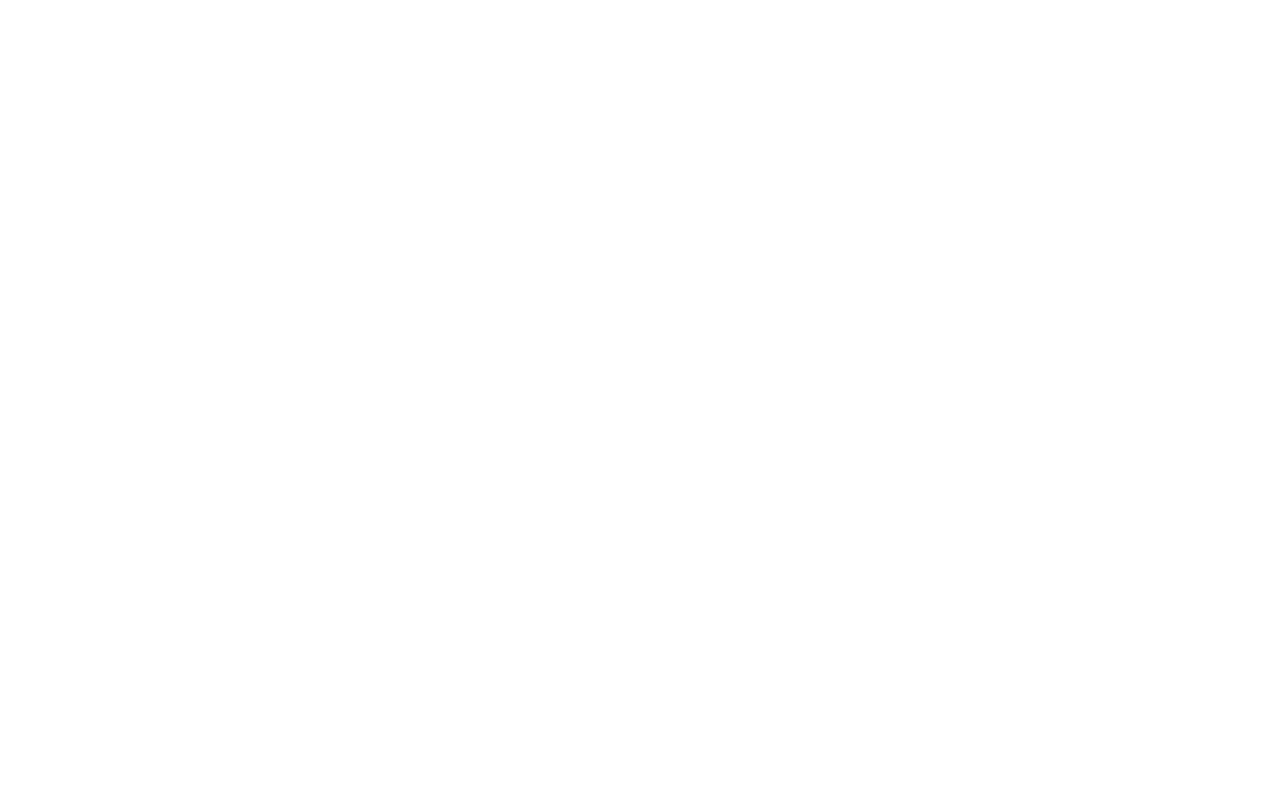
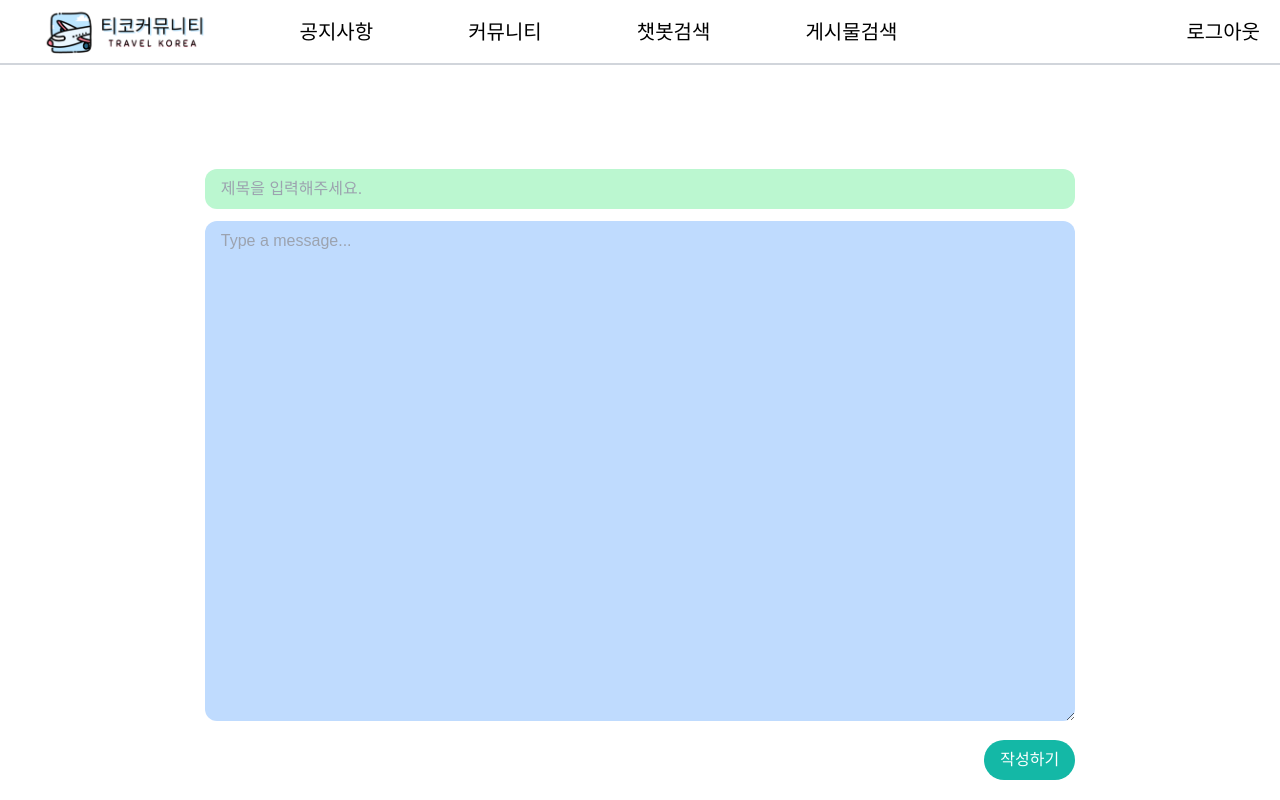
Before and after one commit to ajin1597/TkoCommunity, a React (Create React App) app in the folder travel_korea/: page /NoticeWriting in a window 1280 px wide. Before the commit this address had no page. Shown: the top 800 px of the page. Built offline with nearby package versions, Linux system fonts and the light colour scheme; no server answers; sample sign-in values are in the browser's storage; a web font is replaced by a local one.

Commit message:
2023.05.27 2

```diff
--- a/travel_korea/src/components/Community/Writing.jsx
+++ b/travel_korea/src/components/Community/CommuWriting.jsx
@@ -8,7 +8,7 @@
 // import q4 from "../assets/images/q3.jpg"
 // import q5 from "../assets/images/q3.jpg"
 
-const Writing = () => {
+const CommuWriting = () => {
   let location = useLocation();
   const imageInput = useRef();
 
@@ -162,4 +162,4 @@
   );
 };
 
-export default Writing;
+export default CommuWriting;
--- a/travel_korea/src/components/Notice/NoticePage.js
+++ b/travel_korea/src/components/Notice/NoticePage.js
@@ -23,7 +23,7 @@
     fetch(`${url}/api/notice/count`)
       .then((res) => res.json())
       .then((json) => {
-        setListCount(json.count[0].count);
+        setListCount(json.count);
       });
   }, []);
 
@@ -32,8 +32,8 @@
     fetch(`${url}/api/notice/${page}`)
       .then((res) => res.json())
       .then((json) => {
-        console.log(json.mainResult);
-        setNoticData(json.mainResult);
+        console.log(json);
+        setNoticData(json);
       });
   }, [page]);
 
@@ -52,7 +52,7 @@
               공지사항
             </div>
             <div className="w-full flex justify-end mb-4">
-              <Link to={`/Writing`} className="flex justify-center items-center rounded-lg border-2 text-gray-50 bg-green-400 w-20 h-14 hover:bg-green-500">글쓰기</Link>
+              <Link to={`/NoticeWriting`} className="flex justify-center items-center rounded-lg border-2 text-gray-50 bg-green-400 w-20 h-14 hover:bg-green-500">글쓰기</Link>
             </div>
             <div
               id="리스트 타이틀"
--- /dev/null
+++ b/travel_korea/src/components/Notice/NoticeWriting.jsx
@@ -0,0 +1,92 @@
+import { useLocation } from "react-router-dom";
+import Header from "../../Layout/Layout";
+import { useEffect, useState } from "react";
+import CheckLogin from "../../util/CheckLogin";
+
+const NoticeWriting = () => {
+  let location = useLocation();
+
+  const url = process.env.REACT_APP_API_URL;
+
+  // 로그인 상태 확인
+  useEffect(() => {
+    if (!CheckLogin()) {
+      alert("로그인 후 글 작성이 가능합니다.");
+      localStorage.setItem("pathName", location.pathname);
+      window.location.replace("/login");
+    }
+  }, []);
+
+  const [inputTitle, setInputTitle] = useState(""); // 제목
+  const [inputValue, setInputValue] = useState(""); // 내용
+
+  const handleFormSubmit = (e) => {
+    e.preventDefault();
+
+    if (!inputTitle) {
+      alert("제목을 입력해주세요");
+      return;
+    } else if (!inputValue) {
+      alert("내용을 입력해주세요");
+      return;
+    }
+
+    const formData = new FormData();
+
+    formData.append("title", inputTitle);
+    formData.append("contents", inputValue);
+
+    fetch(`${url}/api/notice/writing`, {
+      method: "POST",
+      body: formData,
+    })
+      .then((res) => res.json())
+      .then((json) => window.location.replace(`/SingleNoticPage/${json}`));
+  };
+
+
+  return (
+    <div>
+      <Header>
+        <div className="py-16 h-full w-full flex-1">
+          <form
+            id="writingForm"
+            className="space-y-3"
+            onSubmit={handleFormSubmit}
+          >
+
+            {/* 제목 */}
+            <input
+              type="text"
+              className="py-2 px-4 rounded-xl bg-green-200 w-full"
+              placeholder="제목을 입력해주세요."
+              value={inputTitle}
+              onChange={(e) => setInputTitle(e.target.value)}
+            />
+
+            {/* 본문 */}
+            <textarea
+              type="text"
+              className="py-2 px-4 rounded-xl bg-blue-200 w-full h-[500px]"
+              placeholder="Type a message..."
+              value={inputValue}
+              onChange={(e) => setInputValue(e.target.value)}
+            />
+
+            {/* 작성 버튼 */}
+            <div className="flex justify-end">
+              <button
+                type="submit"
+                className="bg-teal-500 hover:bg-teal-600 text-white py-2 px-4 rounded-full flex justify-end"
+              >
+                작성하기
+              </button>
+            </div>
+          </form>
+        </div>
+      </Header>
+    </div>
+  );
+};
+
+export default NoticeWriting;
--- a/travel_korea/src/components/Notice/SingleNoticPage.jsx
+++ b/travel_korea/src/components/Notice/SingleNoticPage.jsx
@@ -5,100 +5,35 @@
 const SingNoticPage = () => {
   const navigate = useNavigate();
   const { postNum } = useParams();
-  const [previousPost, setPreviousPost] = useState(); // 이전게시물
+  // const [previousPost, setPreviousPost] = useState(); // 이전게시물
   const [currentPost, setCurrentPost] = useState(); // 현재게시물
-  const [nextPost, setNextPost] = useState(); // 다음게시물
+  // const [nextPost, setNextPost] = useState(); // 다음게시물
   const [searchPageNum, setSearchPageNum] = useState();
   const [inputValue, setInputValue] = useState(""); // 내용글
 
-  const handleFormSubmit = (e) => {
-    if(!inputValue) {
-      e.preventDefault();
+  // const handleFormSubmit = (e) => {
+  //   if (!inputValue) {
+  //     e.preventDefault();
 
-      alert("댓글을 입력")
-    }
+  //     alert("댓글을 입력");
+  //   }
 
-    const formData = new FormData();
+  //   const formData = new FormData();
 
-    formData.append("contents", inputValue);
-    formData.append("token", localStorage.getItem("token"))
+  //   formData.append("contents", inputValue);
+  //   formData.append("token", localStorage.getItem("token"));
 
-    //로그인 안하면 못하게
+  //   //로그인 안하면 못하게
+  // };
 
-  }
+  const url = process.env.REACT_APP_API_URL;
 
-  const url = process.env.REACT_APP_API_URL
-
-  const noticeDetail = [
-    {
-      "num": "1",
-      "title": "qwe",
-      "date": "2023.05.23",
-      "writer": "이진우",
-      "contents": "qqqqqqqqqqqqqqqqqqqqqqqqqqqqqqqqqqqqqqq",
-    }
-  ];
-  console.log(noticeDetail.num);
   useEffect(() => {
     fetch(`${url}/api/noticeDetail/${postNum}`)
       .then((res) => res.json())
       .then((json) => {
-        const singleNoticData = json.noticeDetail;
-        setSearchPageNum(parseInt(singleNoticData[0].page / 10 + 1));
-
-        const now = () => {
-          setPreviousPost(singleNoticData[2]);
-          setCurrentPost(singleNoticData[1]);
-          setNextPost(singleNoticData[0]);
-        };
-
-        const first = () => {
-          setCurrentPost(singleNoticData[1]);
-          setNextPost(singleNoticData[0]);
-          setPreviousPost(null);
-        };
-
-        const end = () => {
-          setPreviousPost(singleNoticData[1]);
-          setCurrentPost(singleNoticData[0]);
-          setNextPost(null);
-        };
-
-        return singleNoticData.length === 4 ? now()
-          : singleNoticData[1].num === parseInt(postNum) ? first()
-            : singleNoticData[0].num === parseInt(postNum) ? end()
-              : null;
-
-        // if (singleNoticData[2]) { // 중간게시물 선택시
-        //     setPreviousPost(singleNoticData[0]);
-        //     setCurrentPost(singleNoticData[1]);
-        //     setNextPost(singleNoticData[2]);
-        // } else if (singleNoticData[1].num === parseInt(postNum)) { // 첫 게시물 선택시
-        //     setCurrentPost(singleNoticData[1]);
-        //     setNextPost(singleNoticData[0]);
-        // } else if (singleNoticData[0].num === parseInt(postNum)) { // 마지막 게시물 선택시
-        //     setPreviousPost(singleNoticData[1]);
-        //     setCurrentPost(singleNoticData[0]);
-        // } else {
-        //     return null;
-        // }
-
-        // return (
-        //     singleNoticData[2] ? () => {
-        //         setPreviousPost(singleNoticData[0]);
-        //         setCurrentPost(singleNoticData[1]);
-        //         setNextPost(singleNoticData[2]);
-        //     } :
-        //         singleNoticData[1].num === parseInt(postNum) ? () => {
-        //             setCurrentPost(singleNoticData[1]);
-        //             setNextPost(singleNoticData[0]);
-        //         }
-        //             :
-        //             singleNoticData[0].num === parseInt(postNum) ? () => {
-        //                 setPreviousPost(singleNoticData[1]);
-        //                 setCurrentPost(singleNoticData[0]);
-        //             } : null
-        // )
+        setSearchPageNum(parseInt(json[0].page / 10 + 1));
+        setCurrentPost(...json);
       });
   }, [postNum]);
 
@@ -111,7 +46,7 @@
               id="Top Layout"
               className={`flex justify-start items-end pb-16 mb-5 h-[150px] text-3xl border-b-2 border-gray-300 `}
             >
-              공지사항 - {currentPost.num}번 게시물
+              공지사항
             </div>
             <div className="flex justify-between items-center border-b-2 border-black">
               <div className="text-3xl mb-8 ">{currentPost.title}</div>
@@ -123,22 +58,37 @@
             <div className="mt-8">{currentPost.contents}</div>
             <div className="  border-t-2 w-full border-t-black mt-8   pt-2 flex">
               <div id="이전게시물" className="  w-full">
-                {previousPost ? (<Link to={`/SingleNoticPage/${previousPost.num}`}>이전 글 - {previousPost.title}</Link>)
-                  : ("이전 게시물이 없습니다")}
+                {currentPost.nextNum ? (
+                  <Link to={`/SingleNoticPage/${currentPost.nextNum}`}>
+                    이전 글 - {currentPost.nextTitle}
+                  </Link>
+                ) : (
+                  "이전 게시물이 없습니다"
+                )}
               </div>
-              <button id="뒤로가기" className="flex justify-center w-full" onClick={() => { navigate(`/NoticePage/${searchPageNum}`) }}>
-                {" "}목록으로
+              <button
+                id="뒤로가기"
+                className="flex justify-center w-full"
+                onClick={() => {
+                  navigate(`/NoticePage/${searchPageNum}`);
+                }}
+              >
+                {" "}
+                목록으로
               </button>
               <div id="다음게시물" className="flex justify-end w-full">
-                {nextPost ? (<Link to={`/SingleNoticPage/${nextPost.num}`}>다음 글 - {nextPost.title} </Link>)
-                  : ("다음 게시물이 없습니다")}
+                {currentPost.beforeNum ? (
+                  <Link to={`/SingleNoticPage/${currentPost.beforeNum}`}>
+                    다음 글 - {currentPost.beforeTitle}{" "}
+                  </Link>
+                ) : (
+                  "다음 게시물이 없습니다"
+                )}
               </div>
             </div>
           </div>
         ) : null}
       </Layout>
-
-
     </>
   );
 };
--- a/travel_korea/src/index.js
+++ b/travel_korea/src/index.js
@@ -9,7 +9,8 @@
 import ChatGptPage from "./components/ChatGptPage";
 import Login from "./components/LoginAPI/Login";
 import SingleNoticPage from "./components/Notice/SingleNoticPage";
-import Writing from "./components/Community/Writing";
+import NoticeWriting from "./components/Notice/NoticeWriting";
+import CommuWriting from "./components/Community/CommuWriting";
 import MyPage from "./components/MyPage";
 import PostSearch from "./components/PostSearch";
 import Oauth from "./components/LoginAPI/Oauth";
@@ -24,7 +25,8 @@
       <Route path="CommunityPage/:page" element={<CommunityPage />} />
       <Route path="ChatGptPage" element={<ChatGptPage />} />
       <Route path="Login" element={<Login />} />
-      <Route path="Writing" element={<Writing />} />
+      <Route path="NoticeWriting" element={<NoticeWriting />} />
+      <Route path="CommuWriting" element={<CommuWriting />} />
       <Route path="MyPage" element={<MyPage />} />
       <Route path="PostSearch" element={<PostSearch />} />
       <Route path="Oauth" element={<Oauth />} />
```
